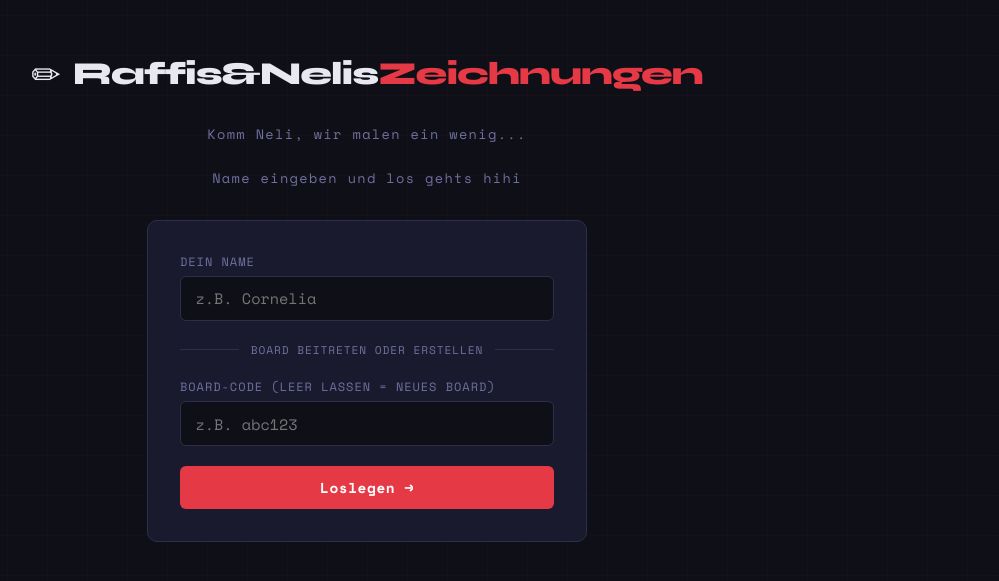
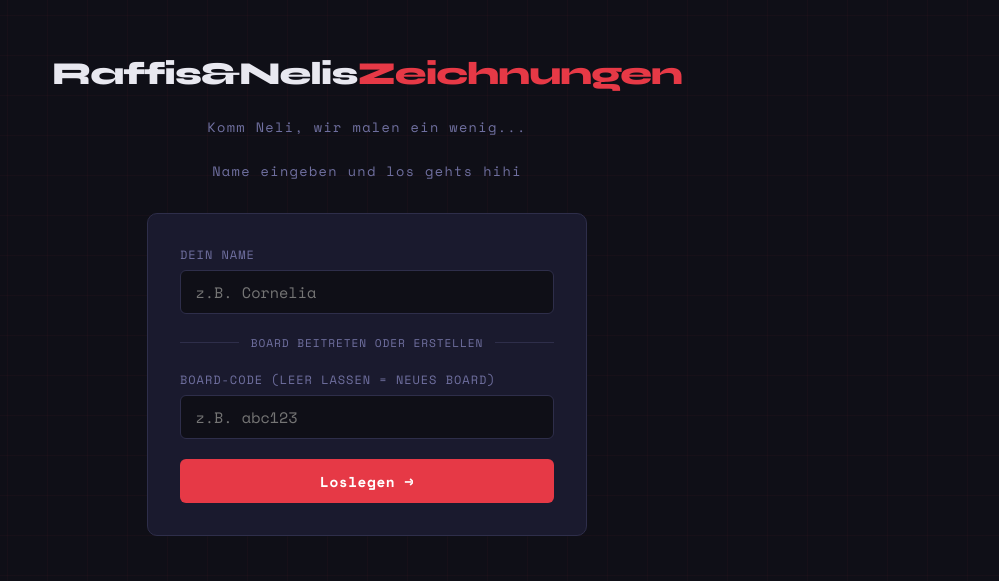
Before and after one commit to blacki0815/Sketches, a plain HTML site: page index.html in a window 1280 px wide. Shown: the part 105-686 px from the top of the page, without its empty margins (273-1272 px from the left). Drawn offline with nearby package versions, Linux system fonts and the light colour scheme; no server answers.

Commit message:
Remove logo icon from home screen

```diff
--- a/index.html
+++ b/index.html
@@ -15,7 +15,6 @@
     <div class="home-bg-grid"></div>
     <div class="home-content">
       <div class="logo">
-        <span class="logo-icon">✏</span>
         <h1>Raffis&Nelis<span class="accent">Zeichnungen</span></h1>
       </div>
       <p class="tagline">Komm Neli, wir malen ein wenig...</p>
```
